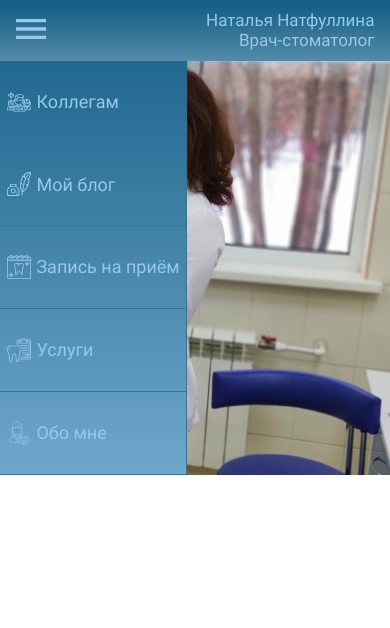
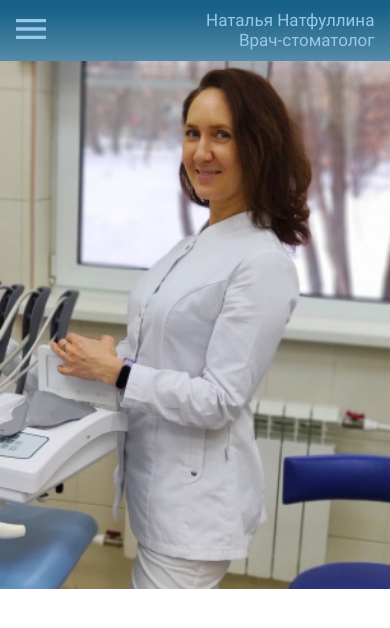
Before and after one commit to VitalyTikhonov/dentists-website, a React (Create React App) app: page /#/ in a window 390 px wide. Shown: the top 628 px of the page. Built offline with nearby package versions, Linux system fonts and the light colour scheme; a web font is replaced by a local one.

Commit message:
Adjusted for proper cover render on mobile

```diff
--- a/src/_css-variables.scss
+++ b/src/_css-variables.scss
@@ -6,8 +6,8 @@ $PW_NOTEBOOK_MIN: 897px;
 $PW_TABLET_MAX: 896px;
 $PW_DESKTOP_HEADER_MIN: 701px;
 $PW_MOB_HEADER_MAX: 700px;
-$PW_TABLET_MIN: 321px;
-$PW_MOBILE_MAX: 320px;
+$PW_TABLET_MIN: 630px; // 321px;
+$PW_MOBILE_MAX: 629px; // 320px;
 
 $paddingBasic: calc(5px + 1.94vw);
 
```
